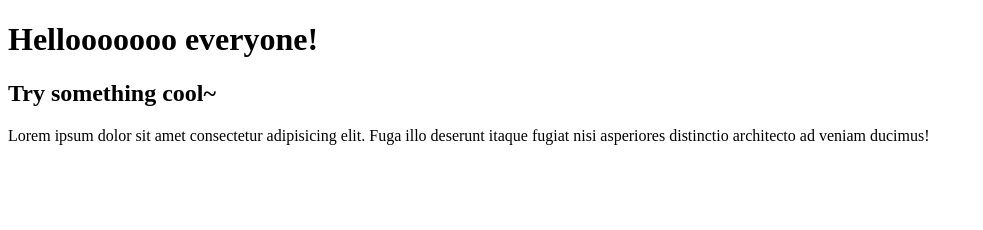
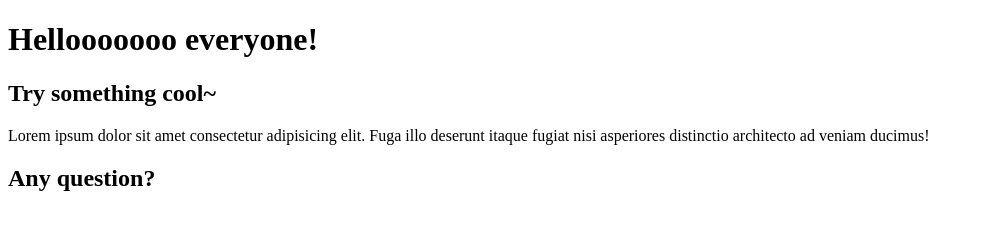
Before and after one commit to jimmykai/TestRepo, a plain HTML site: page index.html in a window 1280 px wide. Shown: the whole page, without its empty margins (0-983 px from the left). Drawn offline with Linux system fonts and the light colour scheme.

Commit message:
Edit for Lab branch.

```diff
--- a/index.html
+++ b/index.html
@@ -10,5 +10,6 @@
     <h1>Hellooooooo everyone!</h1>
     <h2>Try something cool~</h2>
     <p>Lorem ipsum dolor sit amet consectetur adipisicing elit. Fuga illo deserunt itaque fugiat nisi asperiores distinctio architecto ad veniam ducimus!</p>
+    <h2>Any question?</h2>
 </body>
 </html>
```
